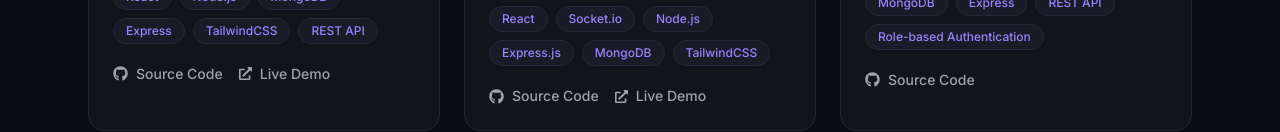
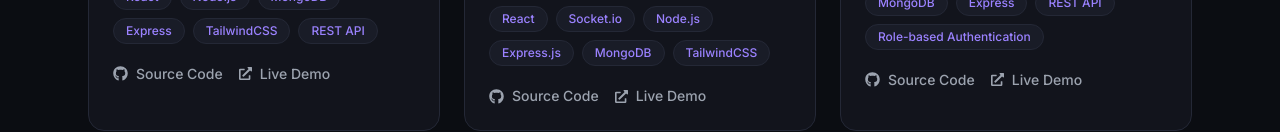
Before and after one commit to nitish1445/portfolio, a React (Vite) app: page /projects in a window 1280 px wide. Shown: the part 706-838 px from the top of the page. Built offline with nearby package versions, Linux system fonts and the light colour scheme.

Commit message:
Update project live URLs to reflect new Vercel deployments

```diff
--- a/src/assets/data/projects.js
+++ b/src/assets/data/projects.js
@@ -6,7 +6,7 @@
       "An AI-powered adaptive fitness intelligence platform designed to provide personalized workout plans, diet recommendations, habit tracking, and AI coaching",
     tech: ["React", "Node.js", "MongoDB", "Express", "TailwindCSS", "REST API"],
     github: "https://github.com/Rakhiraj1686/NavKalpana-RICR-NK-0029",
-    live: "https://healthup-ai.netlify.app",
+    live: "https://healthup-ai.vercel.app",
     image:
       "https://images.unsplash.com/photo-1571019613454-1cb2f99b2d8b?w=800&q=80",
   },
@@ -42,8 +42,9 @@
       "REST API",
       "Role-based Authentication",
     ],
-    github: "https://github.com/nitish1445/RICR-Web-Development/tree/main/CreaveIt",
-    live: null,
+    github:
+      "https://github.com/nitish1445/RICR-Web-Development/tree/main/CreaveIt",
+    live: "https://craveit-food.vercel.app/",
     image:
       "https://images.unsplash.com/photo-1504674900247-0877df9cc836?auto=format&fit=crop&w=1200&q=80",
   },
@@ -62,7 +63,7 @@
       "OTP Verification",
     ],
     github: "https://github.com/nitish1445/shopify",
-    live: null,
+    live: "https://shopify-project-nitish.vercel.app/",
     image:
       "https://images.unsplash.com/photo-1557821552-17105176677c?w=800&q=80",
   },
```
Also changed, not shown: 1 other file (tests, documents, lock files or other folders).
